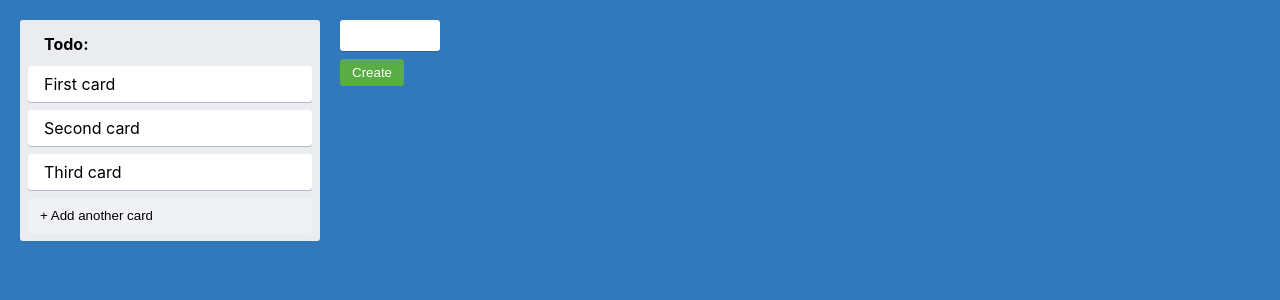
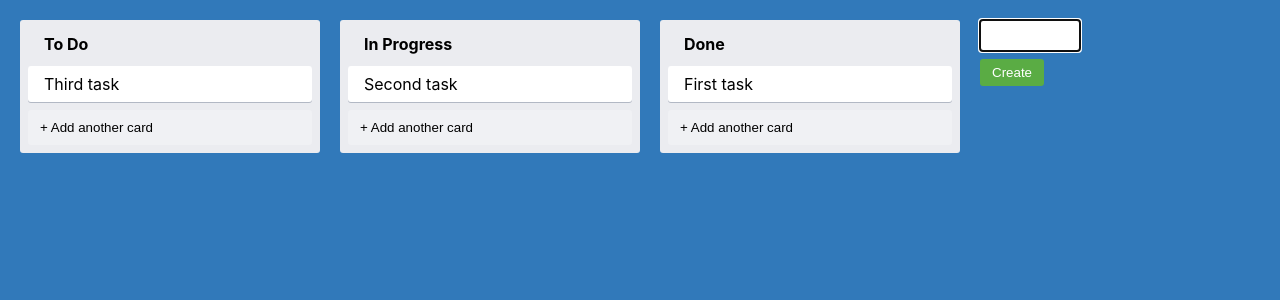
Before and after one commit to gomez-fernando/trello-light, a React (Create React App) app: page / in a window 1280 px wide. Both pictures are taken after a click on the button "+ Add another list". Shown: the top 300 px of the page. Built offline with nearby package versions, Linux system fonts and the light colour scheme.

Commit message:
Add Provider

```diff
--- a/src/App.tsx
+++ b/src/App.tsx
@@ -1,14 +1,20 @@
 import { AddNewItem } from "./components/AddNewItem";
 import { Column } from "./components/Column";
 import { AppContainer, ColumnContainer } from "./styles";
+import { useAppState } from "./state/AppStateContext";
 
 export const App = () => {
+  const {lists} = useAppState();
   return (
     <AppContainer>
-      <Column text="Todo: " />
+      {
+        lists.map(list => (
+          <Column key={list.id} text={list.text} id={list.id} />
+        ))
+      }
       <AddNewItem
         toggleButtonText="+ Add another list"
-        onAdd={() => console.log("Item created")}
+        onAdd={(e) => console.log(e)}
       />
     </AppContainer>
   );
--- a/src/components/Column.tsx
+++ b/src/components/Column.tsx
@@ -1,23 +1,31 @@
 import { ColumnContainer, ColumnTitle } from "../styles";
 import { AddNewItem } from "./AddNewItem";
 import { Card } from "./Card";
+import { useAppState } from "../state/AppStateContext";
 
 type ColumnProps = {
+  id: string;
   text: string;
 };
 
-export const Column = ({text}: ColumnProps) => {
+export const Column = ({ text, id }: ColumnProps) => {
+  const { getTasksByListId } = useAppState();
+  const tasks = getTasksByListId(id);
+
   return (
     <ColumnContainer>
       <ColumnTitle>{text}</ColumnTitle>
-      <Card text="First card" />
-      <Card text="Second card" />
-      <Card text="Third card" />
+
+      {
+        tasks.map(task => (
+          <Card key={task.id} text={task.text} id={task.id} />
+        ))
+      }
       <AddNewItem
         toggleButtonText="+ Add another card"
-        onAdd={() => console.log("New item added") }
+        onAdd={() => console.log("New item added")}
         dark
       />
     </ColumnContainer>
-  )
-}
+  );
+};
--- a/src/components/NewItemForm.tsx
+++ b/src/components/NewItemForm.tsx
@@ -1,19 +1,25 @@
-import { useState } from "react";
+import React, { useState } from "react";
 import { NewItemButton, NewItemFormContainer, NewItemInput } from "../styles";
+import { useFocus } from "../utils/useFocus";
 
 type NewItemFormProps = {
   onAdd(text: string): void;
 };
 
-export const NewItemForm = ({onAdd}: NewItemFormProps) => {
-  const [text, setText] = useState('')
+export const NewItemForm = ({ onAdd }: NewItemFormProps) => {
+  const [text, setText] = useState("");
+  const inputRef = useFocus();
+
+  const handleAddText = (event: React.KeyboardEvent<HTMLInputElement>) =>{
+    if(event.key === "Enter"){
+      onAdd(text);
+    }
+  }
 
   return (
     <NewItemFormContainer>
-      <NewItemInput value={text} onChange={(e) => setText(e.target.value)} />
-      <NewItemButton onClick={() => onAdd(text)} >
-        Create
-      </NewItemButton>
+      <NewItemInput ref={inputRef} value={text} onChange={(e) => setText(e.target.value)} onKeyPress={handleAddText} />
+      <NewItemButton onClick={() => onAdd(text)}>Create</NewItemButton>
     </NewItemFormContainer>
-  )
-}
+  );
+};
--- a/src/index.tsx
+++ b/src/index.tsx
@@ -2,18 +2,15 @@ import React from "react";
 import ReactDOM from "react-dom/client";
 import "./index.css";
 import { App } from "./App";
-import reportWebVitals from "./reportWebVitals";
+import { AppStateProvider } from "./state/AppStateContext";
 
 const root = ReactDOM.createRoot(
   document.getElementById("root") as HTMLElement
 );
 root.render(
   <React.StrictMode>
-    <App />
+    <AppStateProvider>
+      <App />
+    </AppStateProvider>
   </React.StrictMode>
 );
-
-// If you want to start measuring performance in your app, pass a function
-// to log results (for example: reportWebVitals(console.log))
-// or send to an analytics endpoint. Learn more: https://bit.ly/CRA-vitals
-reportWebVitals();
--- /dev/null
+++ b/src/state/AppStateContext.tsx
@@ -0,0 +1,63 @@
+import { createContext, FC, useContext } from "react";
+
+type Task = {
+  id: string;
+  text: string;
+};
+
+type List = {
+  id: string;
+  text: string;
+  tasks: Task[];
+};
+
+export type AppState = {
+  lists: List[];
+};
+
+const appData: AppState = {
+  lists: [
+    {
+      id: "1",
+      text: "To Do",
+      tasks: [{ id: "c1", text: "Third task" }],
+    },
+    {
+      id: "2",
+      text: "In Progress",
+      tasks: [{ id: "c2", text: "Second task" }],
+    },
+    {
+      id: "3",
+      text: "Done",
+      tasks: [{ id: "c3", text: "First task" }],
+    },
+  ],
+};
+
+type AppStateContextProps = {
+  lists: List[];
+  getTasksByListId(id: string): Task[];
+};
+
+const AppStateContext = createContext<AppStateContextProps>(
+  {} as AppStateContextProps
+);
+
+export const AppStateProvider: FC = ({ children }) => {
+  const { lists } = appData;
+
+  const getTasksByListId = (id: string) => {
+    return lists.find((list) => list.id === id)?.tasks || [];
+  };
+
+  return (
+    <AppStateContext.Provider value={{ lists, getTasksByListId }}>
+      {children}
+    </AppStateContext.Provider>
+  );
+};
+
+export const useAppState = () => {
+  return useContext(AppStateContext)
+}
--- /dev/null
+++ b/src/utils/useFocus.ts
@@ -0,0 +1,11 @@
+import { useRef, useEffect } from "react";
+
+export const useFocus = () => {
+  const ref = useRef<HTMLInputElement>(null);
+
+  useEffect(() => {
+    ref.current?.focus();
+  }, []);
+
+  return ref;
+};
```
Also changed, not shown: src/components/Card.tsx (+6 -5 lines).
